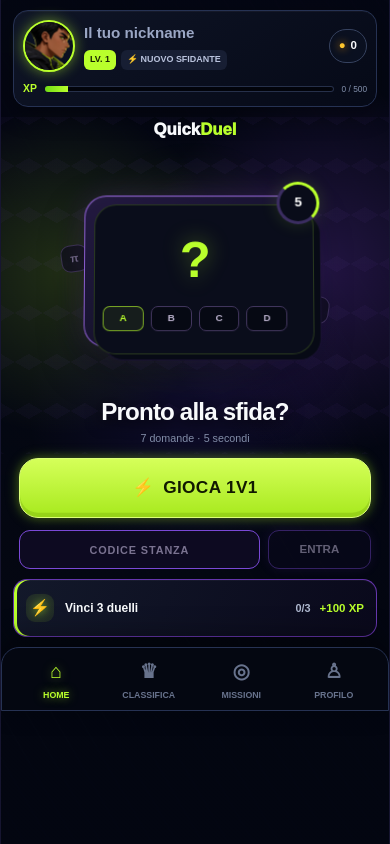
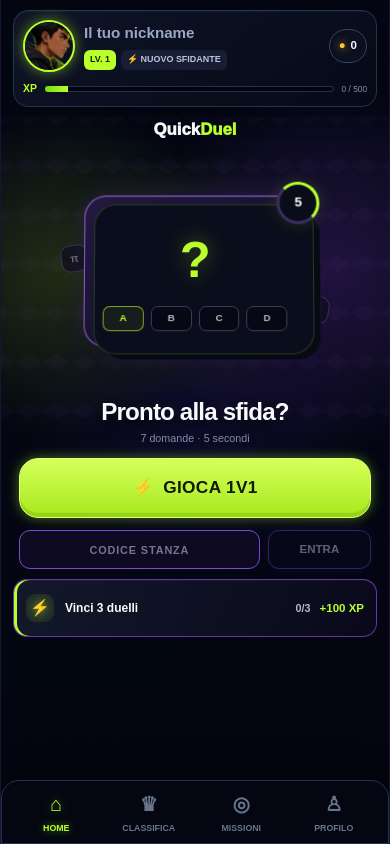
Before and after one commit to fxdjodjo-hue/TriviaOnline, a Next.js app: page / in a window 390 px wide. Built offline with nearby package versions, Linux system fonts and the light colour scheme.

Commit message:
Fix mobile action bar spacing and remove obsolete hero asset

```diff
--- a/app/globals.css
+++ b/app/globals.css
@@ -509,7 +509,7 @@
   bottom: auto;
   flex: 0 0 auto;
   width: calc(100% + 24px);
-  margin: 0 -12px;
+  margin: auto -12px 0;
   padding-bottom: max(8px, env(safe-area-inset-bottom));
   transform: none;
 }
```
Also changed, not shown: public/game/trivia-friends-hero.webp (deleted).
